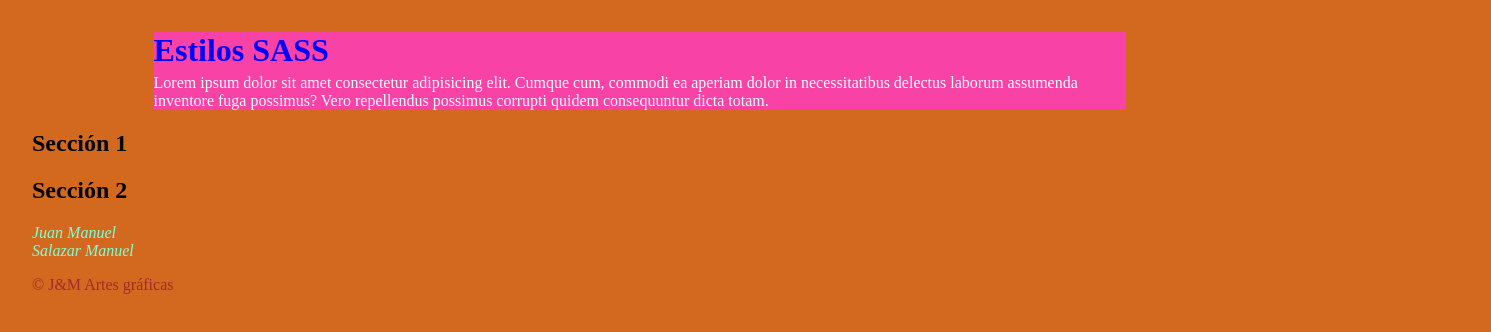
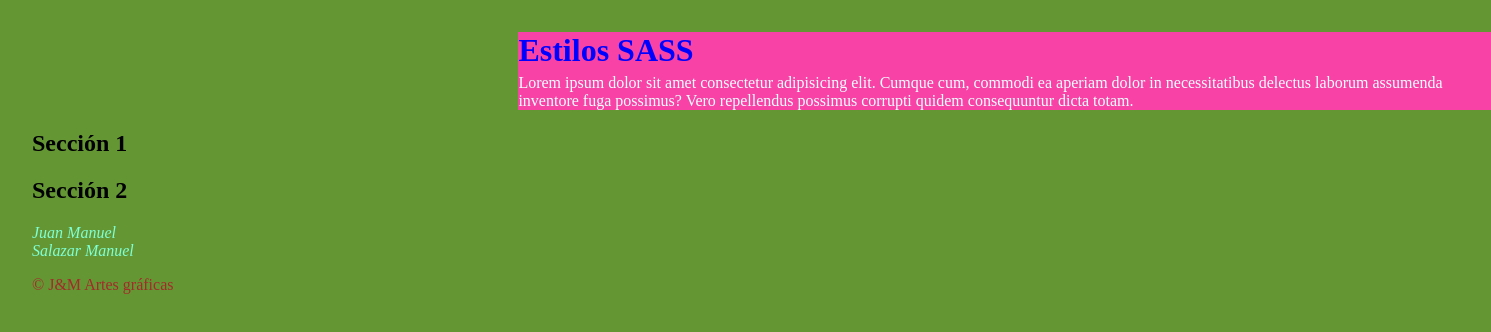
Before and after one commit to juanma62/paginas_web_css, a website: page 09_sass/index.html in a window 1280 px wide. Shown: the whole page, 1491 px wide, since content can reach past the window. Drawn offline with Linux system fonts and the light colour scheme.

Commit message:
Cambios 8-6-18_1

```diff
--- a/09_sass/package.json
+++ b/09_sass/package.json
@@ -8,11 +8,11 @@
   },
   "devDependencies": {},
   "scripts": {
-    "start": "parallelshell \"npm run server\" \"npm run sass:vigilar\"",
+    "start": "parallelshell \"npm run sass:vigilar\"",
     "sass": "sass scss:css",
-    "server" : "http-server ../",
+    "server": "http-server ../",
     "test": "echo \"Error: no test specified\" && exit 1",
-    "sass:vigilar" : "nodemon -e scss -x \"sass scss:css\""
+    "sass:vigilar": "nodemon -e scss -x \"sass scss:css\""
   },
   "keywords": [],
   "author": "Juan Manuel",
--- a/09_sass/scss/_header.scss
+++ b/09_sass/scss/_header.scss
@@ -1,7 +1,7 @@
 $fondo1:rgb(248, 66, 166);
 $fondo2:rgb(66, 248, 187);
 $fondo3: mix($fondo1, $fondo2);
-$margen1: 10%;
+$margen1: 40%;
 $margen2: 10%;
 $margen3: $margen1 + $margen2;
 
--- a/09_sass/scss/style.scss
+++ b/09_sass/scss/style.scss
@@ -1,6 +1,6 @@
 body {
     margin: 2rem;
-    background-color: chocolate;
+    background-color: rgb(100, 151, 52);
 }
 
 // Aquí va el header
```
Also changed, not shown: 09_sass/css/style.css.
